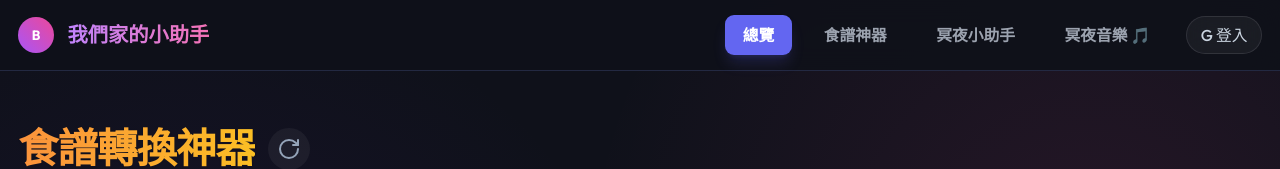
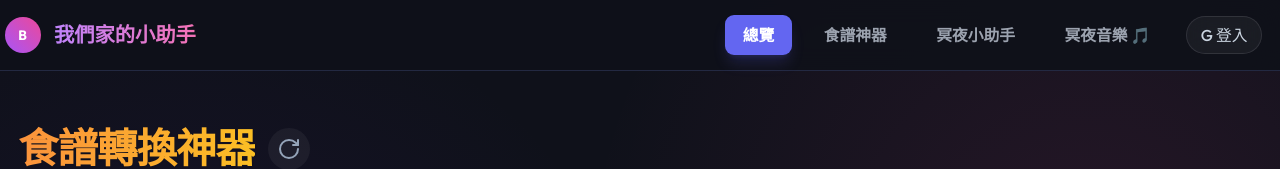
Before and after one commit to BrianLien09/family_app, a Next.js app: page /recipes in a window 1280 px wide. Shown: the top 169 px of the page. Built offline with nearby package versions, Linux system fonts and the light colour scheme; no server answers.

Commit message:
style(navbar): 縮減左側 padding 讓 Logo 靠左

```diff
--- a/src/components/Navbar.tsx
+++ b/src/components/Navbar.tsx
@@ -50,7 +50,7 @@ export default function Navbar() {
         !isVisible && "-translate-y-full" // 控制顯示/隱藏
       )}
     >
-       <div className="container flex items-center justify-between !max-w-7xl px-4 h-[70px]">
+       <div className="container flex items-center justify-between !max-w-7xl pl-1 pr-4 h-[70px]">
           {/* Logo Section */}
           <div className="flex items-center gap-3">
              <div className="w-8 h-8 rounded-full bg-gradient-to-tr from-purple-500 to-pink-500 flex items-center justify-center overflow-hidden shrink-0">
```
